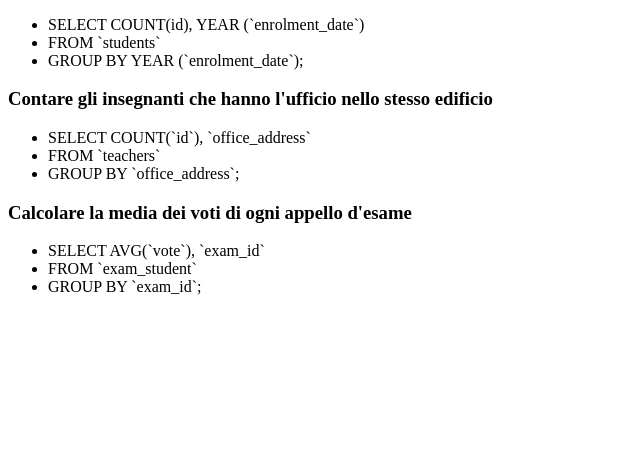
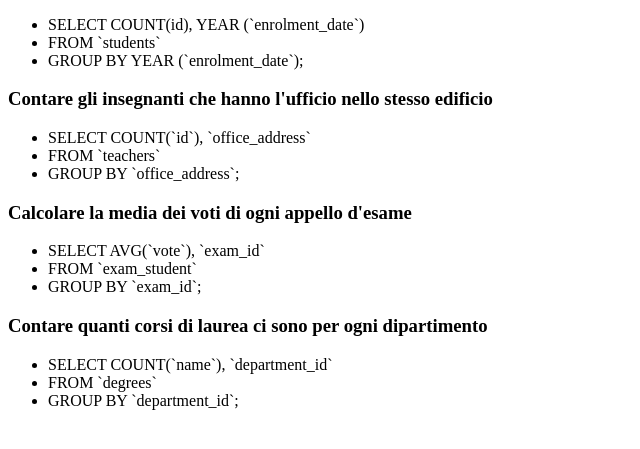
Before and after one commit to Scova89/db-university, a plain HTML site: page index.html in a window 1280 px wide. Shown: the part 105-554 px from the top of the page, without its empty margins (0-640 px from the left). Drawn offline with Linux system fonts and the light colour scheme.

Commit message:
group by es 4

```diff
--- a/index.html
+++ b/index.html
@@ -29,6 +29,12 @@
         <li>GROUP BY `exam_id`;</li>
     </ul>
 
+    <h3>Contare quanti corsi di laurea ci sono per ogni dipartimento</h3>
+    <ul>
+        <li>SELECT COUNT(`name`), `department_id`</li>
+        <li>FROM `degrees` </li>
+        <li>GROUP BY `department_id`;</li>
+    </ul>
 
 
 </body>
```
